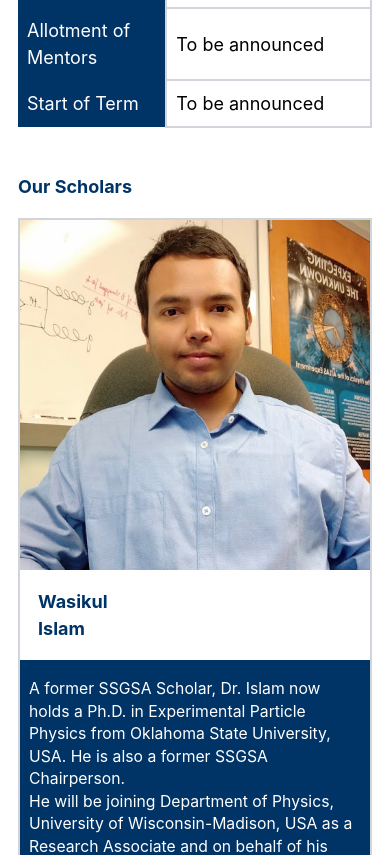
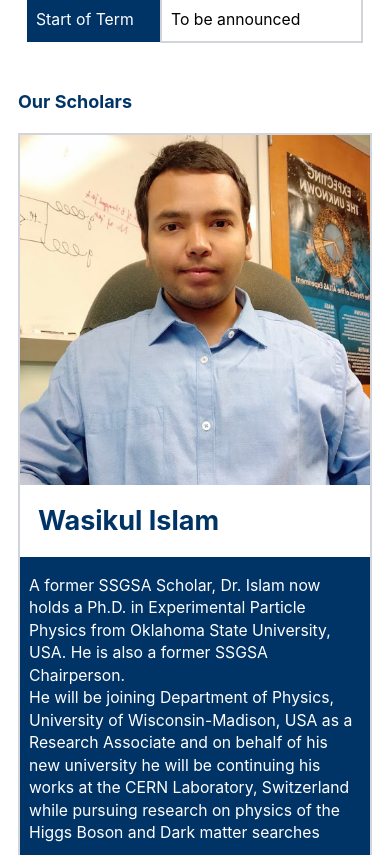
Before and after one commit to ssgsa-us/ssgsa.us, a Next.js app: page / in a window 390 px wide. Shown: the part 1760-2615 px from the top of the page. Built offline with nearby package versions, Linux system fonts and the light colour scheme; no server answers.

Commit message:
Update scholar component

```diff
--- a/components/Datetable.js
+++ b/components/Datetable.js
@@ -1,6 +1,6 @@
 const DateTable = ({ bgcolor, textcolor, textbold }) => {
   return (
-    <div>
+    <div className="m-2 text-sm">
       <table className="w-full">
         <tbody>
           <tr>
--- a/components/Scholar.js
+++ b/components/Scholar.js
@@ -1,4 +1,5 @@
 import Image from 'next/image'
+import scholar_one from '../public/scholar_one.jpg'
 
 const Scholar = () => {
   return (
@@ -6,21 +7,21 @@ const Scholar = () => {
       <div className="text-blue-850 font-bold lg:text-3xl mt-10">
         Our Scholars
       </div>
-      <div className="container container max-w-full m-auto flex flex-wrap flex-col md:flex-row items-center justify-start">
+      <div className="container max-w-full m-auto flex flex-wrap flex-col sm:flex-row items-center justify-start">
         <div className="w-full pt-4">
-          <div className="flex flex-col lg:flex-row overflow-hidden border-2 border-gray-300">
-            <Image
-              width={1050}
-              height={1050}
-              src="/scholar_one.jpg"
-              alt="Scholar image"
-            />
-            <div className="flex-col leading-normal bg-blue-850">
-              <div className=" justify-self-stretch text-blue-850 bg-white font-bold lg:text-3xl p-4">
-                Wasikul <br />
-                Islam
+          <div className="flex flex-col sm:flex-row overflow-hidden border-2 border-gray-300">
+            <div className="sm:w-1/2 h-full">
+              <Image
+                layout="responsive"
+                src={scholar_one}
+                alt="Scholar image"
+              />
+            </div>
+            <div className="flex-col leading-normal bg-blue-850 sm:w-1/2 sm:border-l-2 sm:border-gray-300">
+              <div className="justify-self-stretch text-blue-850 bg-white font-bold text-2xl lg:text-3xl p-4">
+                Wasikul Islam
               </div>
-              <div className="justify-self-stretch text-sm text-white mt-2 mb-2 p-2">
+              <div className="justify-self-stretch text-sm lg:text-xs text-white mt-2 mb-2 p-2">
                 A former SSGSA Scholar, Dr. Islam now holds a Ph.D. in
                 Experimental Particle Physics from Oklahoma State University,
                 USA. He is also a former SSGSA Chairperson.
```
